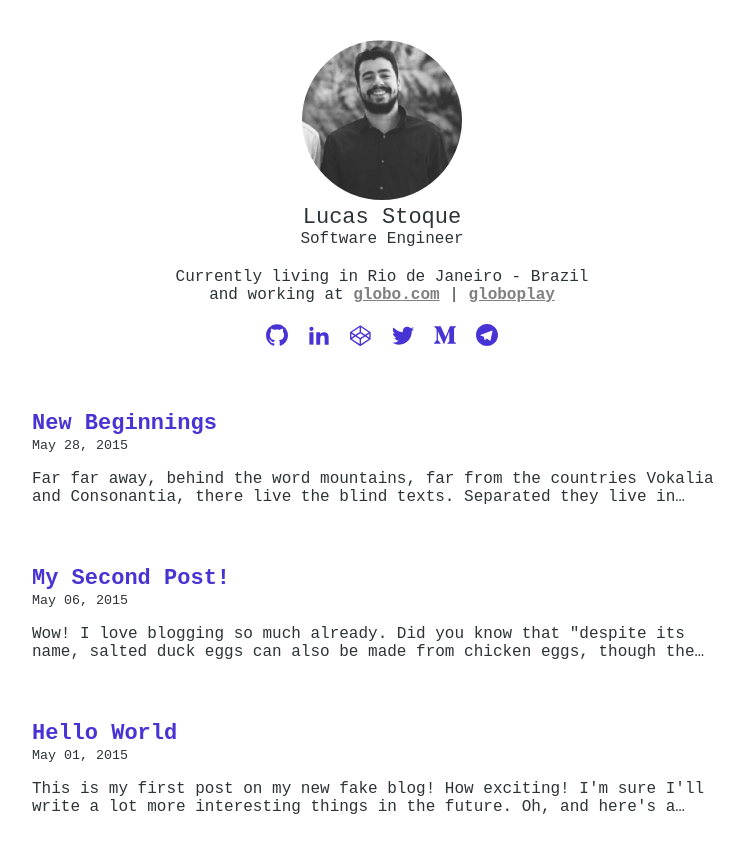
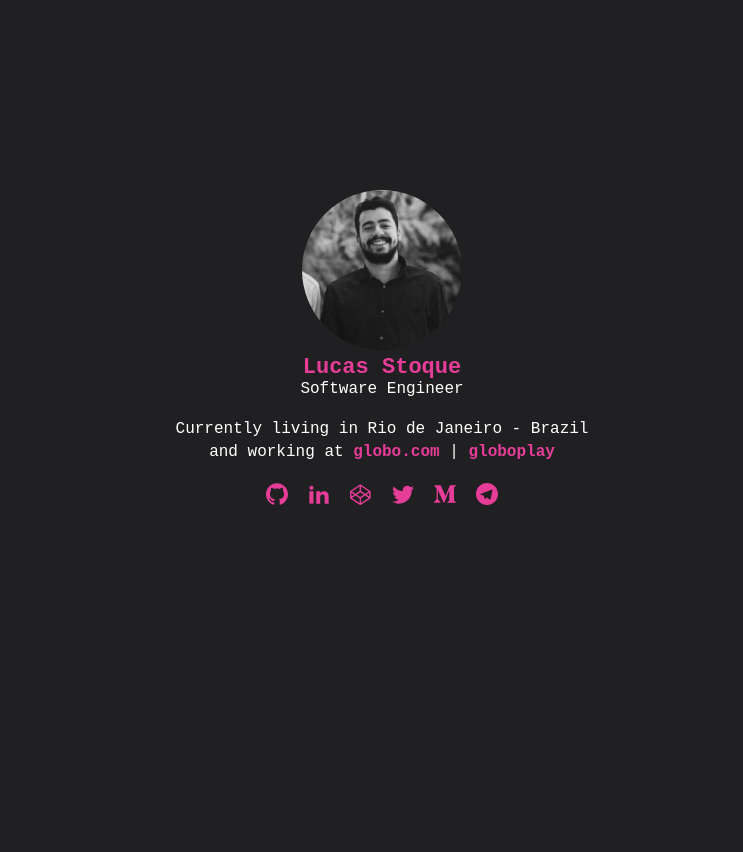
Before and after one commit to stoque/stoque.github.io, a Gatsby site: page / in a window 1280 px wide. Shown: the whole page, without its empty margins (258-1001 px from the left). After the commit the page ends 800 px from the top, so only its background shows below. Built offline with nearby package versions, Linux system fonts and the light colour scheme; Gatsby itself is replaced by a stand-in of ours.

Commit message:
feat: update ui

```diff
--- a/src/components/avatar.js
+++ b/src/components/avatar.js
@@ -2,29 +2,33 @@ import React from 'react'
 import { Link } from 'gatsby'
 import styled from 'styled-components'
 
-import SocialList from './social-list';
+import SocialList from './social-list'
 import avatar from '../../static/images/avatar.png'
 
 const Avatar = ({ isIndex }) => (
   <Wrapper>
     <StyledLink to="/">
       <Image src={avatar} alt="My Pic" isSmall={!isIndex} />
-      {isIndex &&
+      {isIndex && (
         <>
           <Name>Lucas Stoque</Name>
           <Profession>Software Engineer</Profession>
         </>
-      }
+      )}
     </StyledLink>
 
-    {isIndex &&
+    {isIndex && (
       <Info>
-        Currently living in Rio de Janeiro - Brazil and working at {' '}
-        <a href="https://www.globo.com/" target="_blank">globo.com</a>
+        Currently living in Rio de Janeiro - Brazil and working at{' '}
+        <a href="https://www.globo.com/" target="_blank">
+          globo.com
+        </a>
         {' | '}
-        <a href="https://globoplay.globo.com/" target="_blank">globoplay</a>
+        <a href="https://globoplay.globo.com/" target="_blank">
+          globoplay
+        </a>
       </Info>
-    }
+    )}
 
     <SocialList />
   </Wrapper>
@@ -34,7 +38,7 @@ const Wrapper = styled.div`
   align-items: center;
   display: flex;
   flex-direction: column;
-  margin: 40px 0 0;
+  margin-top: -100px;
   padding: 0 20px;
 `
 
@@ -47,13 +51,14 @@ const StyledLink = styled(Link)`
 const Image = styled.img`
   opacity: 0.9;
   border-radius: 100px;
-  width: ${p => p.isSmall ? '80px' : '160px'};
+  width: ${p => (p.isSmall ? '80px' : '160px')};
   transition: width 0.4s linear;
 `
 
 const Name = styled.h1`
   font-size: 22px;
-  font-weight: 400;
+  font-weight: 700;
+  color: ${props => props.theme.mainColor};
 `
 
 const Profession = styled.h2`
@@ -66,18 +71,21 @@ const Info = styled.h3`
   font-weight: 300;
   margin: 20px 0 0;
   text-align: center;
+  line-height: 1.4;
 
   @media (min-width: 992px) {
     width: 420px;
   }
 
   > a {
-    color: gray;
+    color: ${props => props.theme.mainColor};
     font-weight: 700;
+    text-decoration: none;
+    display: inline-block;
+    transition: transform 0.1s linear;
 
     &:hover {
-      color: ${props => props.theme.mainColor};
-      text-decoration: none;
+      transform: translateY(-2px);
     }
   }
 `
--- a/src/components/social-list.js
+++ b/src/components/social-list.js
@@ -6,32 +6,40 @@ const SocialList = () => (
   <List>
     <Item>
       <Link href="https://github.com/stoque" alt="My GitHub" target="_blank">
-        <Icon name="github"/>
+        <Icon name="github" />
       </Link>
     </Item>
     <Item>
-      <Link href="https://www.linkedin.com/in/lucastoque/" alt="My Linkedin" target="_blank">
-        <Icon name="linkedin"/>
+      <Link
+        href="https://www.linkedin.com/in/lucastoque/"
+        alt="My Linkedin"
+        target="_blank"
+      >
+        <Icon name="linkedin" />
       </Link>
     </Item>
     <Item>
       <Link href="https://codepen.io/stoque/" alt="My Codepen" target="_blank">
-        <Icon name="codepen"/>
+        <Icon name="codepen" />
       </Link>
     </Item>
     <Item>
-      <Link href="https://twitter.com/lucaslstoque" alt="My Twitter" target="_blank">
-        <Icon name="twitter"/>
+      <Link
+        href="https://twitter.com/lucaslstoque"
+        alt="My Twitter"
+        target="_blank"
+      >
+        <Icon name="twitter" />
       </Link>
     </Item>
     <Item>
       <Link href="https://medium.com/@stoque" alt="My Medium" target="_blank">
-        <Icon name="medium"/>
+        <Icon name="medium" />
       </Link>
     </Item>
     <Item>
       <Link href="https://t.me/lucstoque" alt="My Telegram" target="_blank">
-        <Icon name="telegram"/>
+        <Icon name="telegram" />
       </Link>
     </Item>
   </List>
@@ -54,10 +62,11 @@ const Item = styled.li`
 const Link = styled.a`
   > svg {
     fill: ${p => p.theme.mainColor};
+    transition: transform 0.1s linear;
   }
 
   &:hover > svg {
-    fill: #000;
+    transform: translateY(-4px);
   }
 `
 
--- a/src/pages/index.js
+++ b/src/pages/index.js
@@ -3,7 +3,6 @@ import { graphql } from 'gatsby'
 
 import Layout from '../components/layout'
 import SEO from '../components/seo'
-import PostList from '../components/post-list'
 
 const BlogIndex = ({ data, location }) => {
   const posts = data.allMarkdownRemark.edges
@@ -14,7 +13,6 @@ const BlogIndex = ({ data, location }) => {
         title="All posts"
         keywords={[`blog`, `gatsby`, `javascript`, `react`]}
       />
-      <PostList posts={posts} />
     </Layout>
   )
 }
--- a/src/styles/global.js
+++ b/src/styles/global.js
@@ -18,6 +18,14 @@ export const GlobalStyle = createGlobalStyle`
 
   body {
     font-family: 'Roboto Mono', monospace;
-    color: ${theme.textColor}
+    color: ${theme.textColor};
+    background: #201F22;
+  }
+
+  #___gatsby {
+    align-items: center;
+    display: flex;
+    height: 100vh;
+    justify-content: center;
   }
 `
--- a/src/styles/theme.js
+++ b/src/styles/theme.js
@@ -1,4 +1,4 @@
 export const theme = {
-  mainColor: '#4834d4',
-  textColor: '#2d3436'
+  mainColor: '#E63D98',
+  textColor: '#fff',
 }
```
